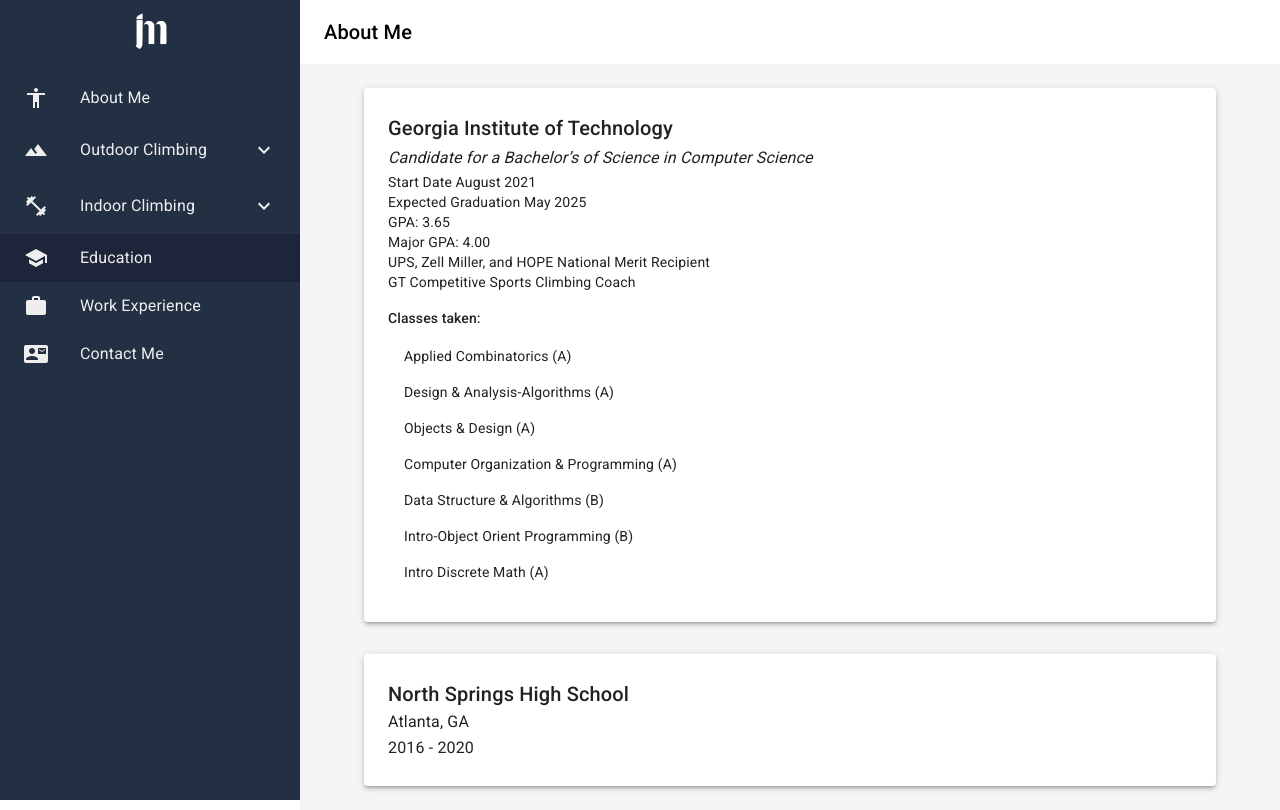
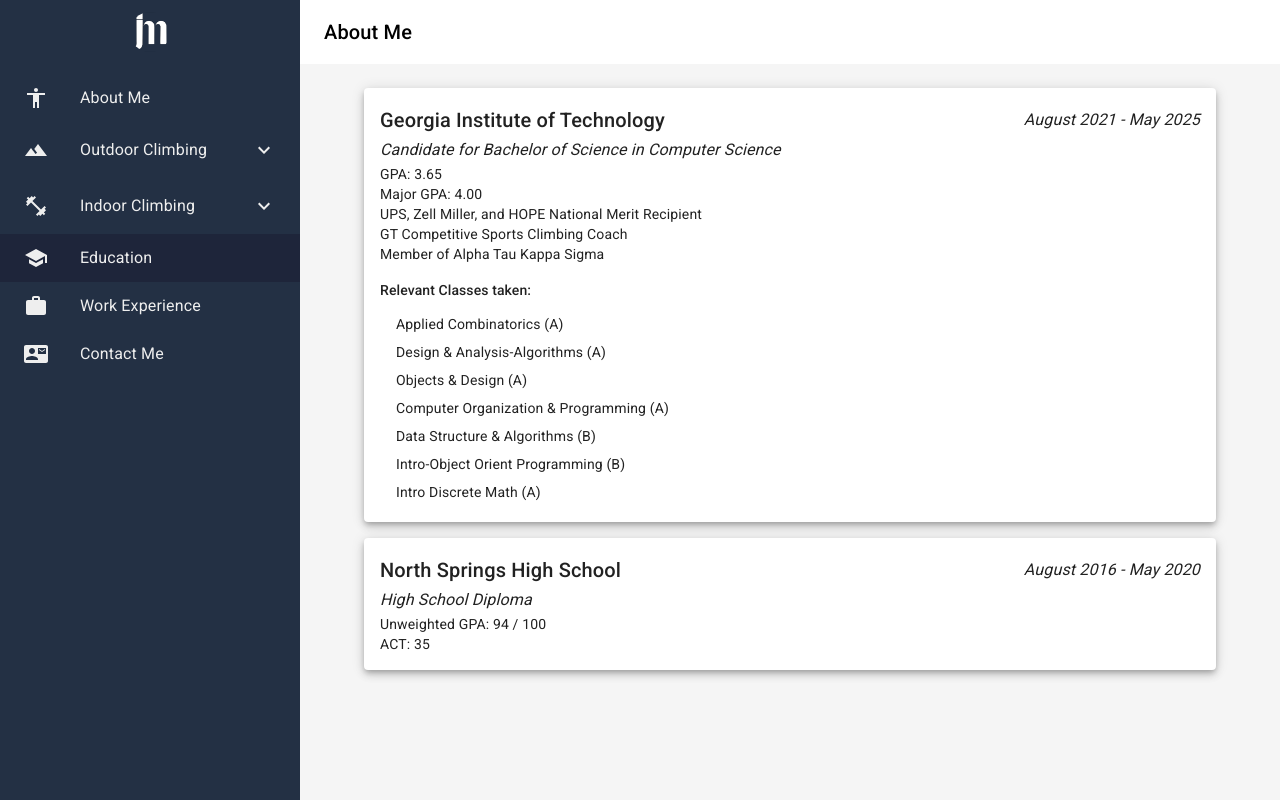
Before and after one commit to jmuehring/JMPortfolio, a React (Create React App) app in the folder climbingport/: page /JoshWebsite/education in a window 1280 px wide. Built offline with nearby package versions, Linux system fonts and the light colour scheme.

Commit message:
finished education

```diff
--- a/climbingport/src/pages/Bio/AboutMe.tsx
+++ b/climbingport/src/pages/Bio/AboutMe.tsx
@@ -33,6 +33,12 @@
               As a CS undergraduate student at Georgia Tech, I'm at the perfect intersection of my two passions. Here, I'm not only developing my technical skills but also applying the problem-solving and analytical thinking I've learned from climbing to my studies and coding projects. It's a balance that continues to challenge and inspire me every day.
             </Typography>
 
+            <Typography>
+              <br />
+
+              As a student, this is a personal website for my own enjoyment and I have a lot of information to put online -- especially climbing info from when I was a kid! Please bear in mind it may be incomplete sometimes! :)
+            </Typography>
+
             </Box>
           </Grid>
         </Grid>
--- a/climbingport/src/pages/Contact Me/ContactMe.tsx
+++ b/climbingport/src/pages/Contact Me/ContactMe.tsx
@@ -23,7 +23,7 @@
             Contact Me
           </Typography>
           <Typography variant="body1" gutterBottom>
-            I am currently taking classes at Georgia Tech, but I am seeking an SWE internship role in the Summer/Fall of 2024. If you have any questions, please feel free
+            I am currently taking classes at Georgia Tech, but I am seeking a SWE internship role in the Summer/Fall of 2024. If you have any questions, please feel free
             to reach out or connect with me!
           </Typography>
         </Grid>
--- a/climbingport/src/pages/Education/Education.tsx
+++ b/climbingport/src/pages/Education/Education.tsx
@@ -5,20 +5,21 @@
   return (
     <Container maxWidth="md">
 
-      <Paper elevation={3} sx={{ padding: 3, marginBottom: 4 }}>
+
+      <Paper elevation={5} sx={{ padding: 2, marginBottom:2}}>
+        <Box display="flex" justifyContent="space-between" alignItems="center" marginBottom={0}>
           <Typography variant="h6" component="h2">
             Georgia Institute of Technology
           </Typography>
           <Typography variant="subtitle1" style={{ fontStyle: 'italic' }}>
-           Candidate for a Bachelor’s of Science in Computer Science
+            August 2021 - May 2025
           </Typography>
-        <Typography variant="body2">
-          Start Date August 2021
-          <br>
 
-          </br>
-          Expected Graduation May 2025
+        </Box>
+        <Typography variant="subtitle1" style = {{ fontStyle: 'italic'}}>
+          Candidate for Bachelor of Science in Computer Science
         </Typography>
+
         <Typography variant="body2">
           GPA: 3.65 <br>
           </br> Major GPA: 4.00
@@ -29,46 +30,44 @@
         <Typography variant="body2">
           GT Competitive Sports Climbing Coach
         </Typography>
+        <Typography variant="body2">
+          Member of Alpha Tau Kappa Sigma
+        </Typography>
         <Box marginTop={2}>
-          <Typography variant="subtitle2">
-            Classes taken:
+        <Typography variant="subtitle2" sx={{ marginBottom: 1 }}>
+          Relevant Classes taken:
         </Typography>
-          <List dense>
-            <ListItem>
-              <ListItemText primary="Applied Combinatorics (A)" />
+        <List dense sx={{ paddingTop: 0, paddingBottom: 0}}>
+         {['Applied Combinatorics (A)', 'Design & Analysis-Algorithms (A)', 'Objects & Design (A)', 'Computer Organization & Programming (A)', 'Data Structure & Algorithms (B)', 'Intro-Object Orient Programming (B)', 'Intro Discrete Math (A)'].map((text, index) => (
+        <ListItem key={index} sx={{ paddingTop: 0, paddingBottom: 0 }}>
+        <ListItemText primary={text} />
       </ListItem>
-            <ListItem>
-              <ListItemText primary="Design & Analysis-Algorithms (A)" />
-            </ListItem>
-            <ListItem>
-              <ListItemText primary="Objects & Design (A)" />
-            </ListItem>
-            <ListItem>
-              <ListItemText primary="Computer Organization & Programming (A)" />
-            </ListItem>
-            <ListItem>
-              <ListItemText primary="Data Structure & Algorithms (B)" />
-            </ListItem>
-            <ListItem>
-              <ListItemText primary="Intro-Object Orient Programming (B)" />
-            </ListItem>
-            <ListItem>
-              <ListItemText primary="Intro Discrete Math (A)" />
-            </ListItem>
+    ))}
   </List>
 </Box>
+
       </Paper>
 
-      <Paper elevation={3} sx={{ padding: 3 }}>
+      <Paper elevation={5} sx={{ padding: 2, marginBottom:2}}>
+        <Box display="flex" justifyContent="space-between" alignItems="center" marginBottom={0}>
           <Typography variant="h6" component="h2">
             North Springs High School
           </Typography>
-        <Typography variant="body1">
-          Atlanta, GA
+          <Typography variant="subtitle1" style={{ fontStyle: 'italic' }}>
+            August 2016 - May 2020
           </Typography>
-        <Typography variant="subtitle1">
-          2016 - 2020
+
+        </Box>
+        <Typography variant="subtitle1" style = {{ fontStyle: 'italic'}}>
+          High School Diploma
         </Typography>
+        <Typography variant="body2">
+          Unweighted GPA: 94 / 100
+        </Typography>
+        <Typography variant="body2">
+          ACT: 35
+        </Typography>
+
       </Paper>
     </Container>
   );
```
Lines whose indentation alone changed are shown as unchanged.
